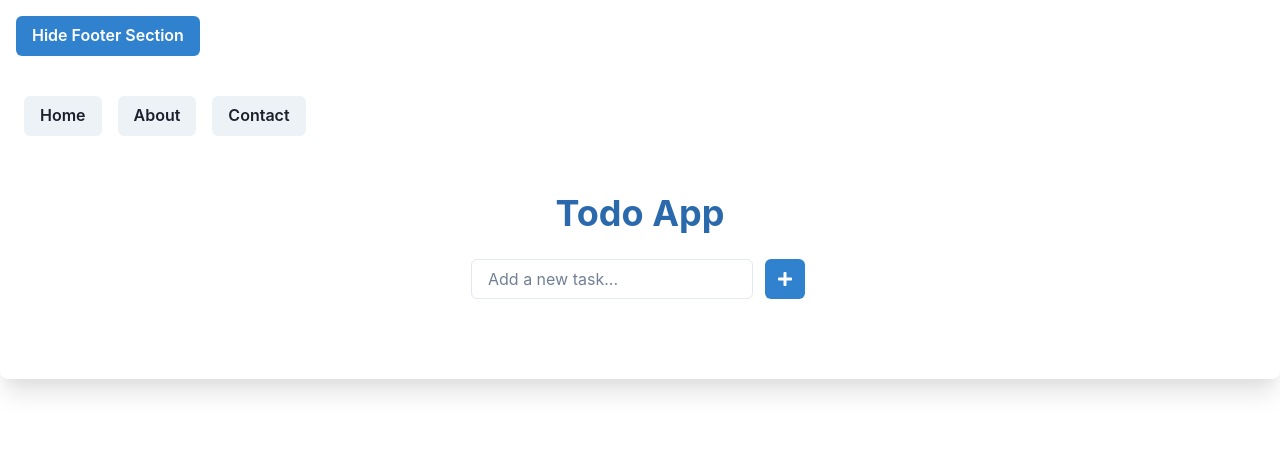
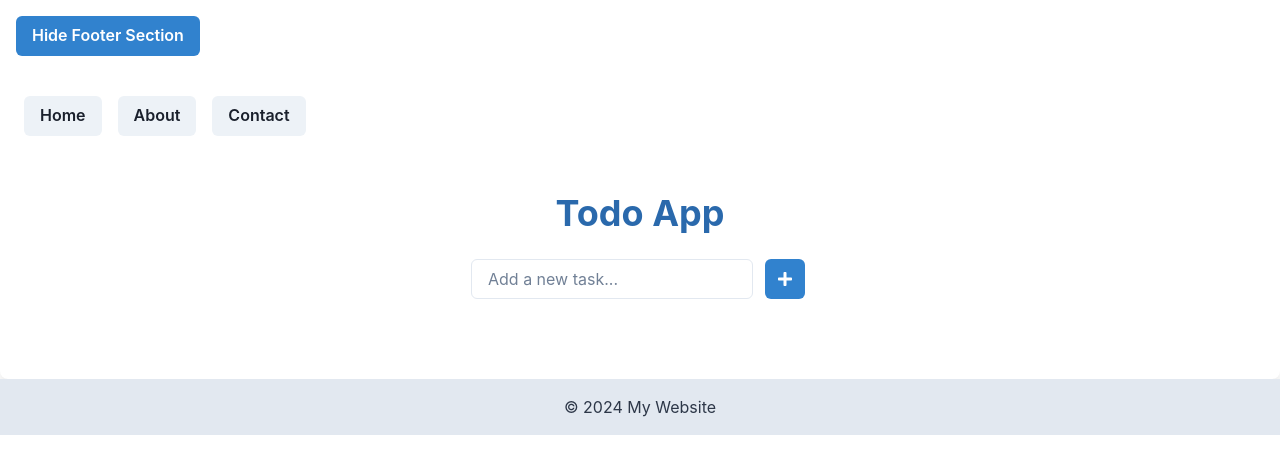
Before and after one commit to GPT-Engineer-App-Dev/fake-data-mocker, a React (Vite) app: page / in a window 1280 px wide. Shown: the top 474 px of the page. Built offline with nearby package versions, Linux system fonts and the light colour scheme.

Commit message:
Added conditional rendering for the `Footer` component based on the `showFooter` state in `App.jsx`.
Prompt: add or remove a footer

```diff
--- a/src/App.jsx
+++ b/src/App.jsx
@@ -4,7 +4,7 @@ import Index from "./pages/Index.jsx";
 import About from "./pages/About.jsx";
 import Navigation from "./components/Navigation.jsx";
 import { Box, Button } from "@chakra-ui/react";
-// import Footer from "./components/Footer";
+import Footer from "./components/Footer";
 
 function App() {
   const [showFooter, setShowFooter] = useState(true);
@@ -22,7 +22,7 @@ function App() {
           <Route exact path="/" element={<Index />} />
           <Route path="/about" element={<About />} />
         </Routes>
-        {}
+        {showFooter && <Footer />}
       </Box>
     </Router>
   );
```
